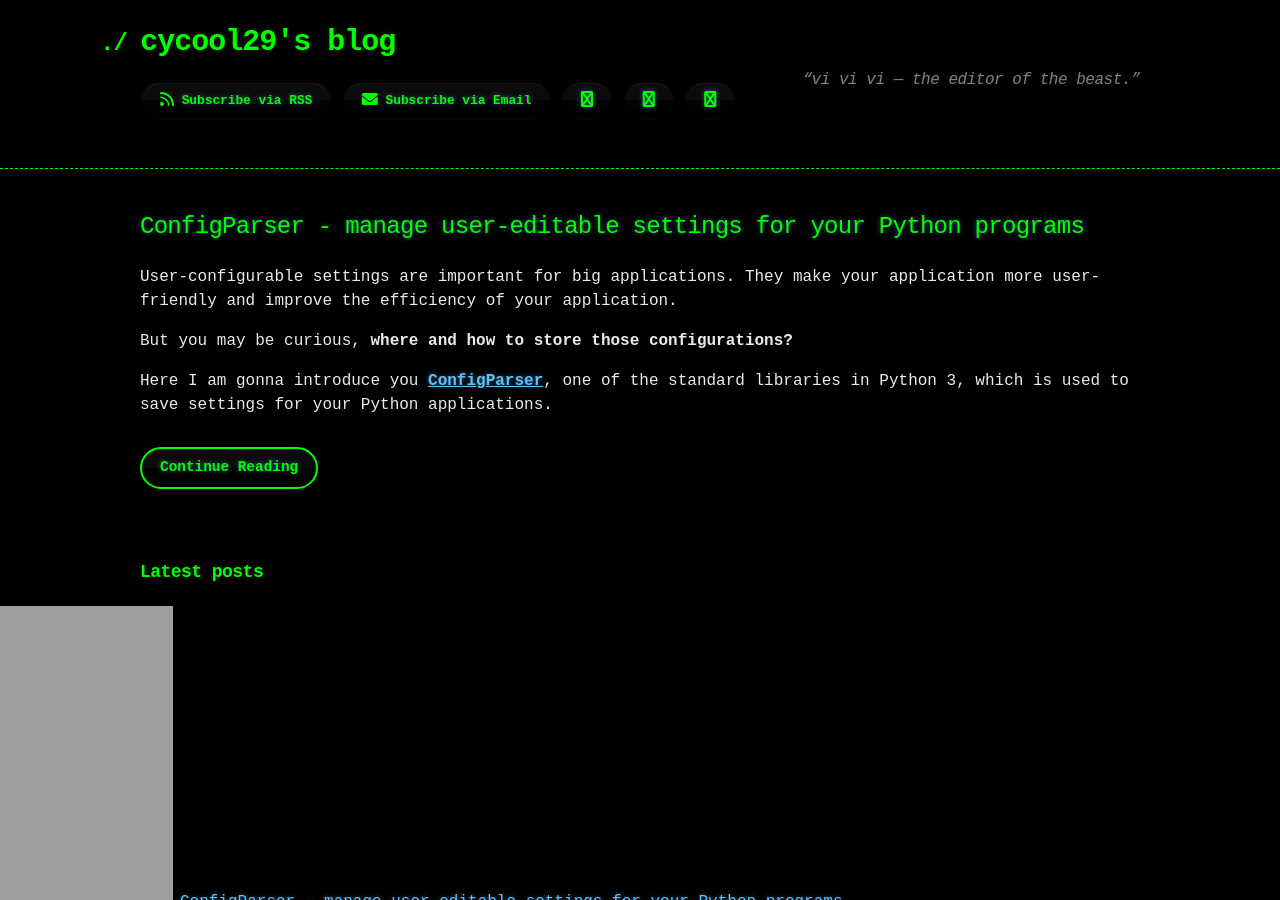
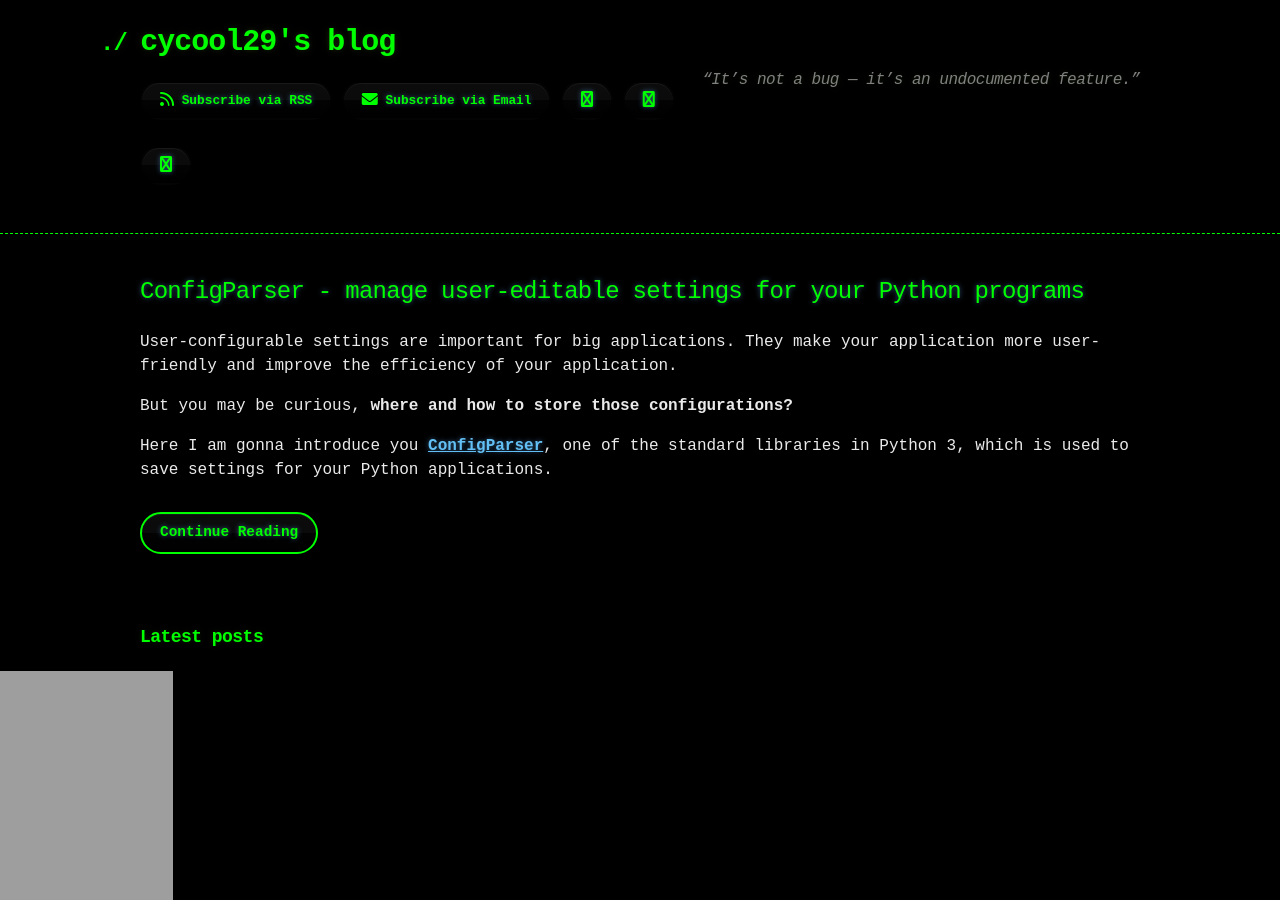
Before and after one commit to cycool29/cycool29.github.io, a Jekyll site: the page built from index.md, in a window 1280 px wide and 900 px high. Built offline with Jekyll 4.4.1, drawn with Linux system fonts in a browser that asks for light colours; a style sheet for code colours, icons or effects is not loaded.

Commit message:
Update quotes

```diff
--- a/_config.yml
+++ b/_config.yml
@@ -1,5 +1,5 @@
 title: cycool29's blog
-description: "“vi vi vi — the editor of the beast.” "
+description: "“It’s not a bug — it’s an undocumented feature.” "
 author: cycool29
 url: https://cycool29.github.io
 timezone: UTC
```
